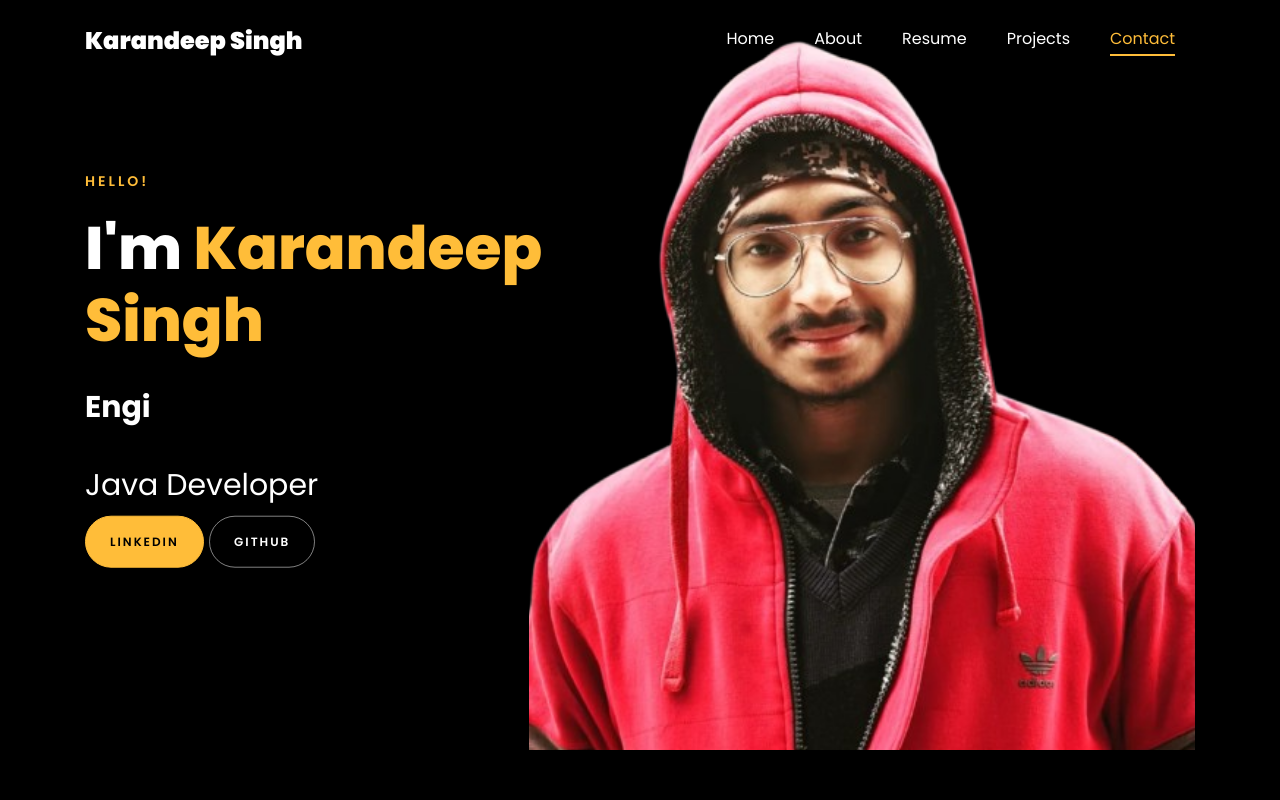
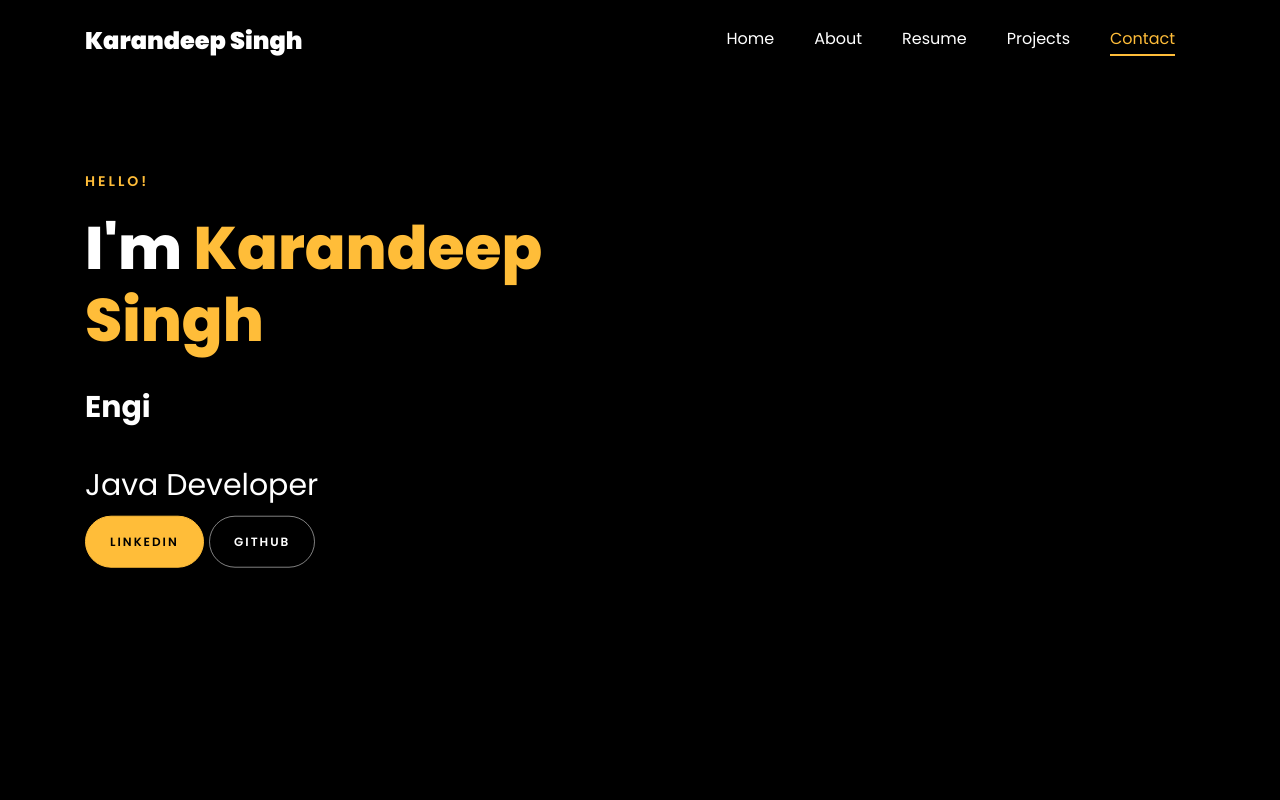
Before and after one commit to Karandeep9045/portfolio.github, a plain HTML site: page index.html in a window 1280 px wide. Shown: the top 800 px of the page. Drawn offline with Linux system fonts and the light colour scheme; files whose address does not match are found by name.

Commit message:
Update index.html

```diff
--- a/index.html
+++ b/index.html
@@ -145,7 +145,7 @@
 					<div class="row d-md-flex no-gutters slider-text align-items-end justify-content-end"
 						data-scrollax-parent="true">
 						<div class="one-third js-fullheight order-md-last img"
-							style="background-image:url(images/back2.png)" ;>
+							>
 							<div class="overlay"></div>
 						</div>
 						<div class="one-forth d-flex  align-items-center ftco-animate"
```
